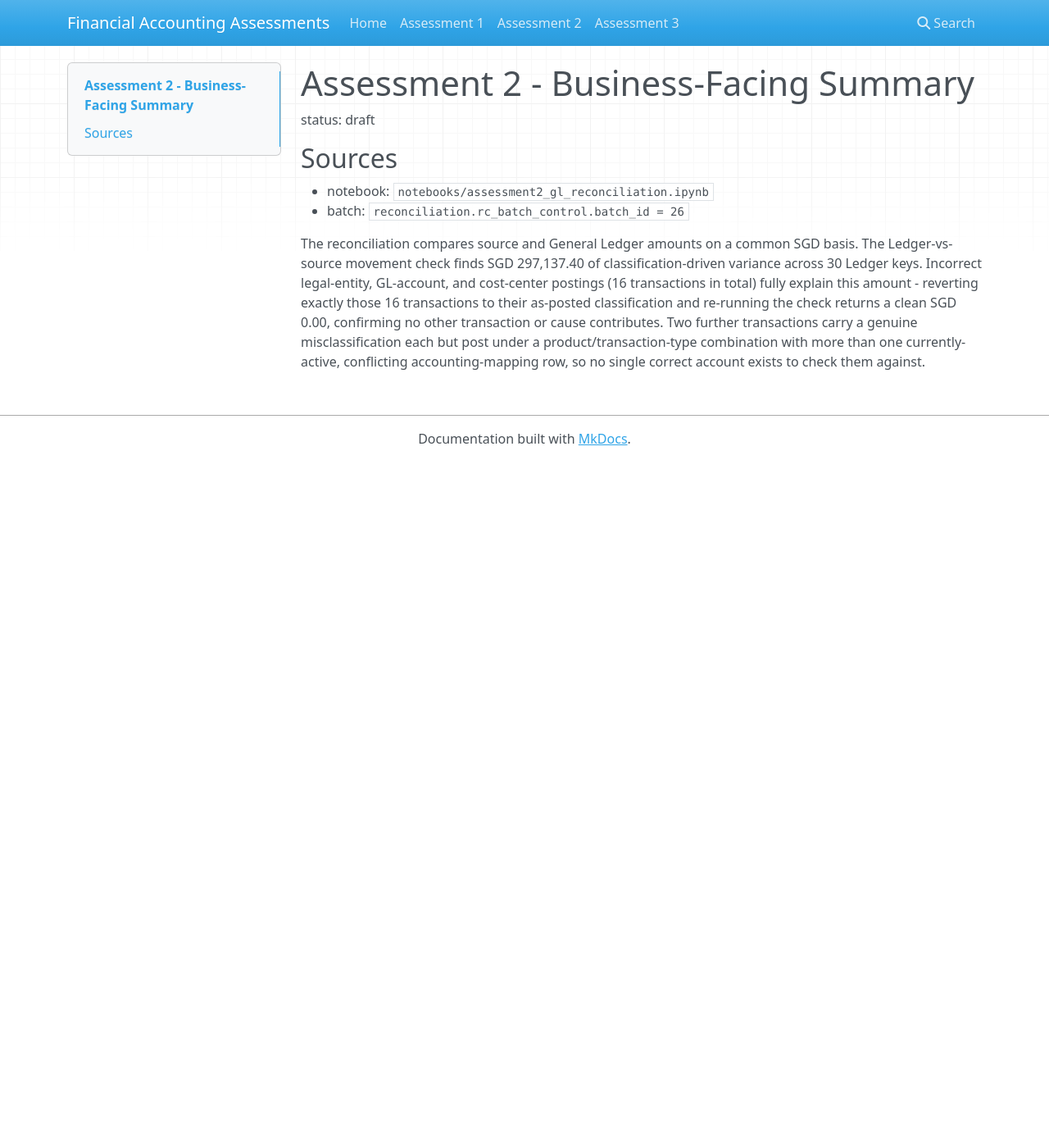
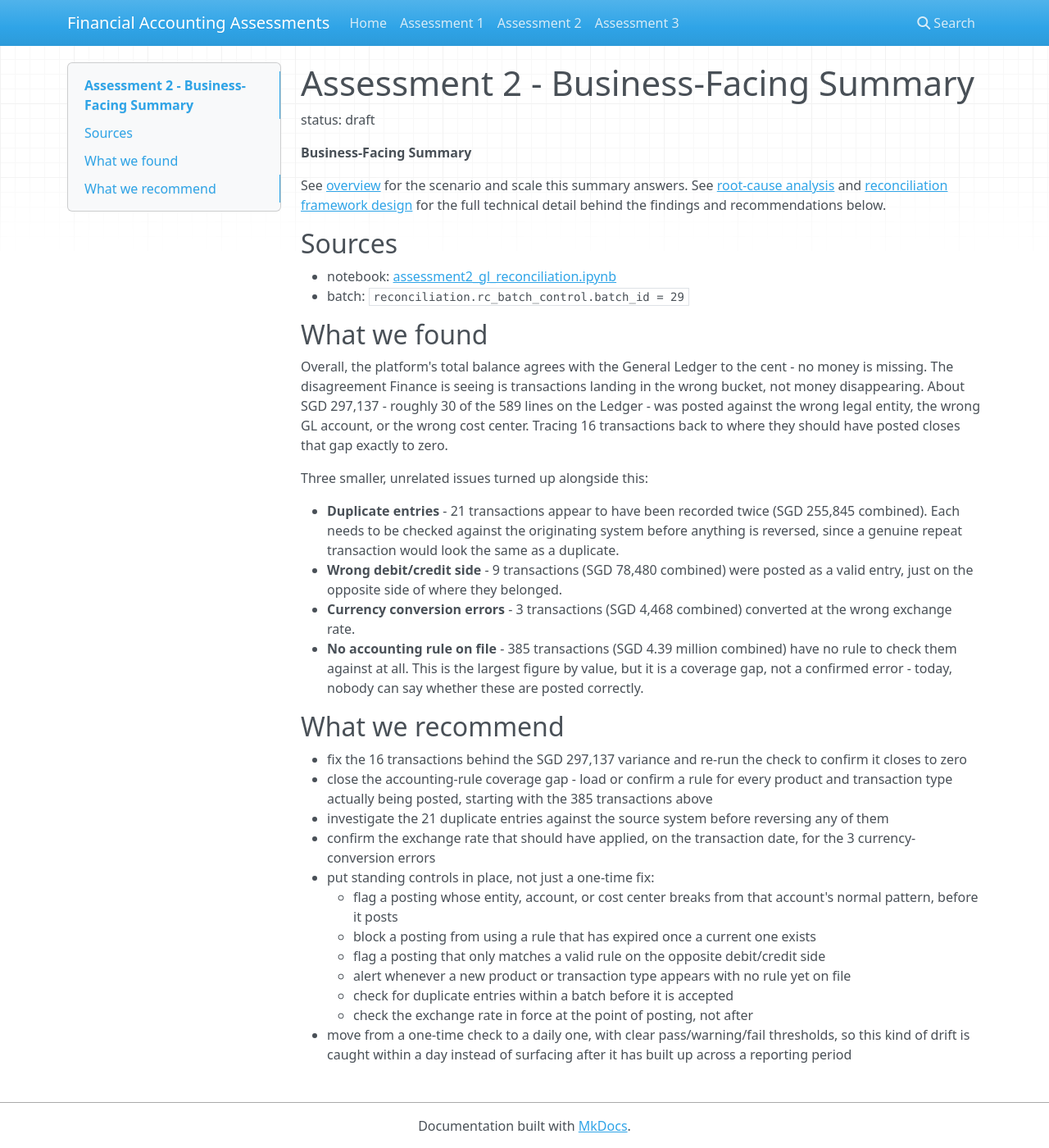
Before and after one commit to yayfalafels/de-financial-accounting-demo, an MkDocs documentation site: the page built from results/assessment-2/assessment-2-business-summary.md, in a window 1280 px wide and 1400 px high. Shown: the whole window at 82% size. Built offline with MkDocs 1.6.1, drawn with Linux system fonts in a browser that asks for light colours; nearby versions of some CDN libraries.

Commit message:
dev: [020] as02 10.09 business-facing summary - close
Rewrote the placeholder into a plain-language summary distinct from
the technical root-cause/framework-design pages: leads with overall
balance agreement, restates the SGD 297,137.40 classification-driven
variance and its 16-transaction closure, restates duplicate/indicator/
FX findings without check-level detail, flags the 385-transaction
missing-mapping population as an open coverage gap, and gives a
Finance-facing recommended-controls list. Added the banner, overview/
root-cause/framework-design context line, and linked-notebook Sources
format the other deliverables use; refreshed batch_id 26 -> 29.

Tracker: 10.09 status open -> closed, closure note added to Implement.

Co-Authored-By: Claude Sonnet 5 <noreply@anthropic.com>

```diff
--- a/results/assessment-2/assessment-2-business-summary.md
+++ b/results/assessment-2/assessment-2-business-summary.md
@@ -2,9 +2,37 @@
 
 status: draft
 
+**Business-Facing Summary**
+
+See [overview](assessment-2-overview.md) for the scenario and scale this summary answers. See [root-cause analysis](assessment-2-root-cause-analysis.md) and [reconciliation framework design](assessment-2-framework-design.md) for the full technical detail behind the findings and recommendations below.
+
 ## Sources
 
-- notebook: `notebooks/assessment2_gl_reconciliation.ipynb`
-- batch: `reconciliation.rc_batch_control.batch_id = 26`
+- notebook: [assessment2_gl_reconciliation.ipynb](https://github.com/yayfalafels/de-financial-accounting-demo/blob/main/notebooks/assessment2_gl_reconciliation.ipynb)
+- batch: `reconciliation.rc_batch_control.batch_id = 29`
 
-The reconciliation compares source and General Ledger amounts on a common SGD basis. The Ledger-vs-source movement check finds SGD 297,137.40 of classification-driven variance across 30 Ledger keys. Incorrect legal-entity, GL-account, and cost-center postings (16 transactions in total) fully explain this amount - reverting exactly those 16 transactions to their as-posted classification and re-running the check returns a clean SGD 0.00, confirming no other transaction or cause contributes. Two further transactions carry a genuine misclassification each but post under a product/transaction-type combination with more than one currently-active, conflicting accounting-mapping row, so no single correct account exists to check them against.
+## What we found
+
+Overall, the platform's total balance agrees with the General Ledger to the cent - no money is missing. The disagreement Finance is seeing is transactions landing in the wrong bucket, not money disappearing. About SGD 297,137 - roughly 30 of the 589 lines on the Ledger - was posted against the wrong legal entity, the wrong GL account, or the wrong cost center. Tracing 16 transactions back to where they should have posted closes that gap exactly to zero.
+
+Three smaller, unrelated issues turned up alongside this:
+
+- **Duplicate entries** - 21 transactions appear to have been recorded twice (SGD 255,845 combined). Each needs to be checked against the originating system before anything is reversed, since a genuine repeat transaction would look the same as a duplicate.
+- **Wrong debit/credit side** - 9 transactions (SGD 78,480 combined) were posted as a valid entry, just on the opposite side of where they belonged.
+- **Currency conversion errors** - 3 transactions (SGD 4,468 combined) converted at the wrong exchange rate.
+- **No accounting rule on file** - 385 transactions (SGD 4.39 million combined) have no rule to check them against at all. This is the largest figure by value, but it is a coverage gap, not a confirmed error - today, nobody can say whether these are posted correctly.
+
+## What we recommend
+
+- fix the 16 transactions behind the SGD 297,137 variance and re-run the check to confirm it closes to zero
+- close the accounting-rule coverage gap - load or confirm a rule for every product and transaction type actually being posted, starting with the 385 transactions above
+- investigate the 21 duplicate entries against the source system before reversing any of them
+- confirm the exchange rate that should have applied, on the transaction date, for the 3 currency-conversion errors
+- put standing controls in place, not just a one-time fix:
+    - flag a posting whose entity, account, or cost center breaks from that account's normal pattern, before it posts
+    - block a posting from using a rule that has expired once a current one exists
+    - flag a posting that only matches a valid rule on the opposite debit/credit side
+    - alert whenever a new product or transaction type appears with no rule yet on file
+    - check for duplicate entries within a batch before it is accepted
+    - check the exchange rate in force at the point of posting, not after
+- move from a one-time check to a daily one, with clear pass/warning/fail thresholds, so this kind of drift is caught within a day instead of surfacing after it has built up across a reporting period
```
Also changed, not shown: docs/assessments/10-as02-financial-accounting-gl.md (+3 -1 lines).
